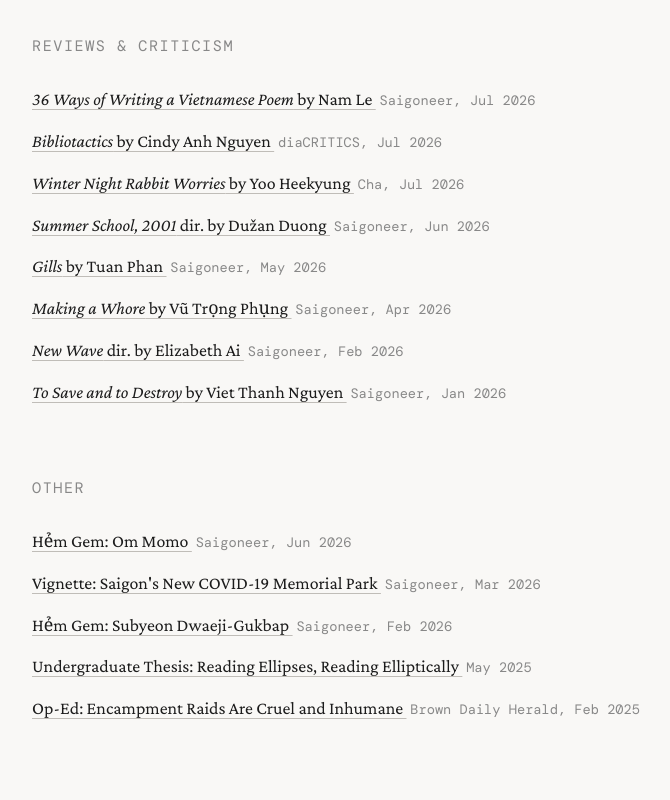
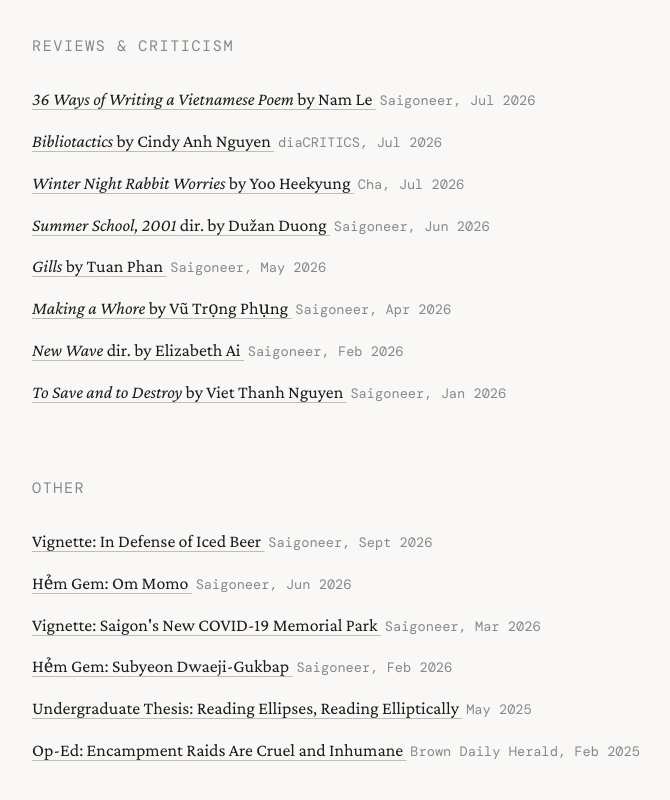
Before and after one commit to san-kwon/san-kwon.github.io, a plain HTML site: page index.html in a window 1280 px wide. Shown: the part 657-1457 px from the top of the page, without its empty margins (286-956 px from the left). Drawn offline with nearby package versions, Linux system fonts and the light colour scheme; a web font is replaced by a local one.

Commit message:
Update index.html

```diff
--- a/index.html
+++ b/index.html
@@ -206,6 +206,12 @@
   <h2>Other</h2>
   <ul>
     <li>
+      <a href="https://saigoneer.com/saigon-food-culture/29208-in-defense-of-vietnam-s-iced-beer-and-why-in-my-beer,-i-want-ice-ice-baby" target="_blank" rel="noopener">
+        Vignette: In Defense of Iced Beer
+      </a>
+      <span class="meta">Saigoneer, Sept 2026</span>
+    </li>
+    <li>
       <a href="https://saigoneer.com/saigon-street-food-restaurants/29032-h%E1%BA%BBm-gems-om-momo-brings-stories,-tasty-dumplings-from-tibet-to-saigon" target="_blank" rel="noopener">
         Hẻm Gem: Om Momo
       </a>
```
